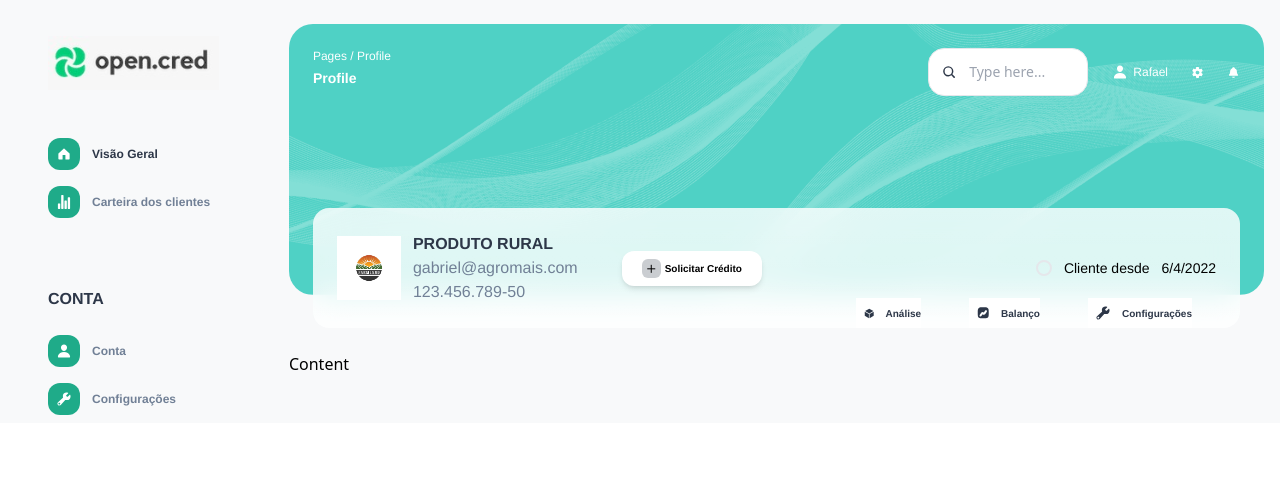
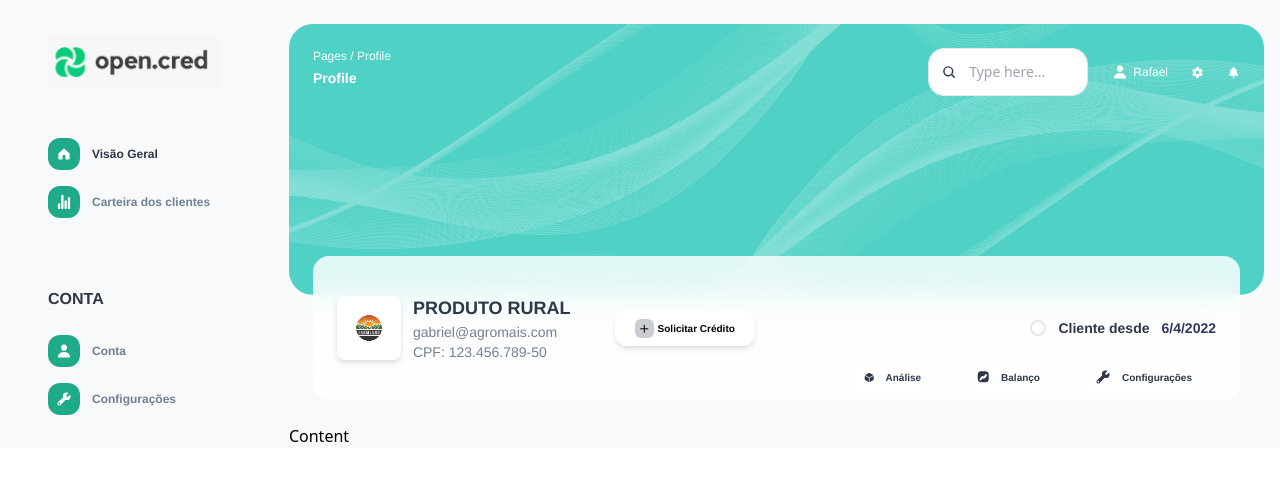
Before and after one commit to doubleyooz/react-chart-dashboard, a React (Create React App) app: page / in a window 1280 px wide. Shown: the top 480 px of the page. Built offline with nearby package versions, Linux system fonts and the light colour scheme.

Commit message:
update: card styling

```diff
--- a/src/components/Card.tsx
+++ b/src/components/Card.tsx
@@ -20,15 +20,15 @@ interface Props {
 
 const Card: React.FC<Props> = ({ data }) => {
     return (
-        <div className="relative flex justify-between gap-3 m-6 p-6 rounded-2xl bg-gradient-to-b to-[#ffffffcc] from-[#ffffffd1] backdrop-filter backdrop-blur-lg bg-opacity-80">
+        <div className="relative flex justify-between h-36 gap-3 m-6 p-6 rounded-2xl bg-gradient-to-b to-[#ffffffcc] from-[#ffffffd1] backdrop-filter backdrop-blur-lg bg-opacity-80">
             <div className="flex items-center">
-                <img className="w-16 h-16 mr-3" src={logo} alt="" />
+                <img className="w-16 h-16 mr-3 rounded-lg drop-shadow-md" src={logo} alt="" />
                 <div className="flex flex-col mr-11">
-                    <span className="text-skin-solid font-bold">
+                    <span className="text-skin-solid font-bold text-lg">
                         {data.title}
                     </span>
-                    <span className="text-skin-medium">{data.email}</span>
-                    <span className="text-skin-medium">{data.cpf}</span>
+                    <span className="text-skin-medium text-sm">{data.email}</span>
+                    <span className="text-skin-medium text-sm">CPF: {data.cpf}</span>
                 </div>
                 <div className="flex items-center gap-1 bg-skin-white px-5 py-2 rounded-xl shadow-md">
                     <div className="bg-skin-darker bg-opacity-25 rounded-md">
@@ -42,12 +42,12 @@ const Card: React.FC<Props> = ({ data }) => {
             </div>
             <div className="flex items-center gap-3">
                 <div className="rounded-full w-4 h-4 border-2"></div>
-                <span className="text-sm bg-skin-solid">Cliente desde</span>
-                <span className="text-sm bg-skin-solid">
+                <span className="text-sm font-bold text-skin-solid">Cliente desde</span>
+                <span className="text-sm font-bold text-skin-detail">
                     {data.date.toLocaleDateString()}
                 </span>
             </div>
-            <div className="absolute bottom-0 right-0 flex gap-12 mr-12">
+            <div className="absolute bottom-0 right-0 flex gap-12 mr-12 mb-2">
                 <SmallButton
                     Icon={<Box className="fill-skin-darker" />}
                     description="Análise"
--- a/src/components/Header.tsx
+++ b/src/components/Header.tsx
@@ -5,7 +5,7 @@ import { ReactComponent as Bell } from '../assets/header/bell.svg';
 
 const Header: React.FC<{}> = () => {
     return (
-        <header className="mt-6 mb-28 px-6 flex justify-between z-350 bg-transparent">
+        <header className="mt-6 mb-40 px-6 flex justify-between z-350 bg-transparent">
             <div className="flex flex-col justify-start gap-1">
                 <span className="text-xs text-white">Pages / Profile</span>
                 <span className="text-sm text-white font-bold">Profile</span>
--- a/src/index.scss
+++ b/src/index.scss
@@ -15,6 +15,7 @@ span {
 @layer base {
     :root {
         --color-text-solid: #2d3748;
+        --color-text-detail: #313860;
         --color-text-medium: #718096;
         --color-text-mild: #a0aec0;
         --color-icon-image-1: #ffffff;
--- a/tailwind.config.js
+++ b/tailwind.config.js
@@ -15,6 +15,7 @@ module.exports = {
             textColor: {
                 skin: {
                     solid: 'var(--color-text-solid)',
+                    detail: 'var(--color-text-detail)',
                     medium: 'var(--color-text-medium)',
                     mild: 'var(--color-text-medium)',
                 },
```
